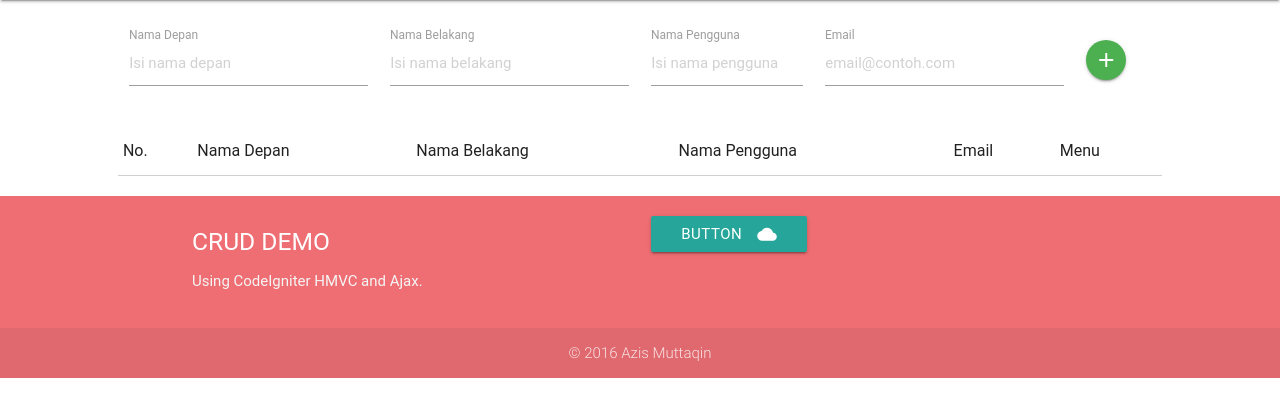
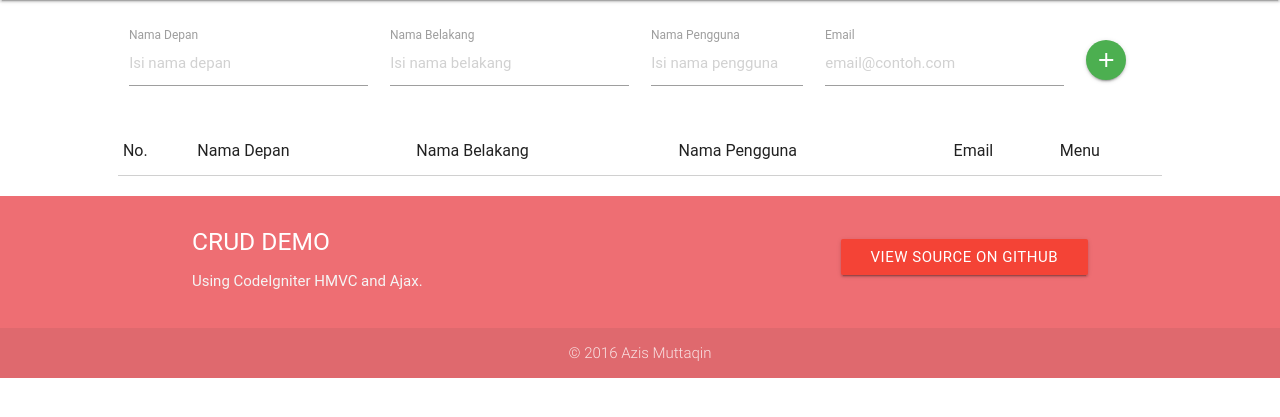
Before and after one commit to arefcabbik/CI_userlists, a CodeIgniter app: page /ci_userlists/index.php/user/index in a window 1280 px wide. Shown: the part 64-481 px from the top of the page. Run offline with CodeIgniter, Linux system fonts and the light colour scheme; data that the repository does not hold is empty; some libraries are stand-ins or nearby versions; some web fonts are replaced.

Commit message:
edit footer.php in application/modules/template/view/

```diff
--- a/application/modules/template/views/footer.php
+++ b/application/modules/template/views/footer.php
@@ -7,7 +7,9 @@
 				<p class="grey-text text-lighten-4">Using CodeIgniter HMVC and Ajax.</p>
 			</div>
 			<div class="col l6 s12">
-				<a class="waves-effect waves-light btn"><i class="material-icons right">cloud</i>button</a>
+				<br />
+				<a href="https://github.com/azism/CI_userlists/" target="_blank"
+					class="waves-effect waves-light red btn right">view source on github</a>
 			</div>
 		</div>
 	</div>
```
